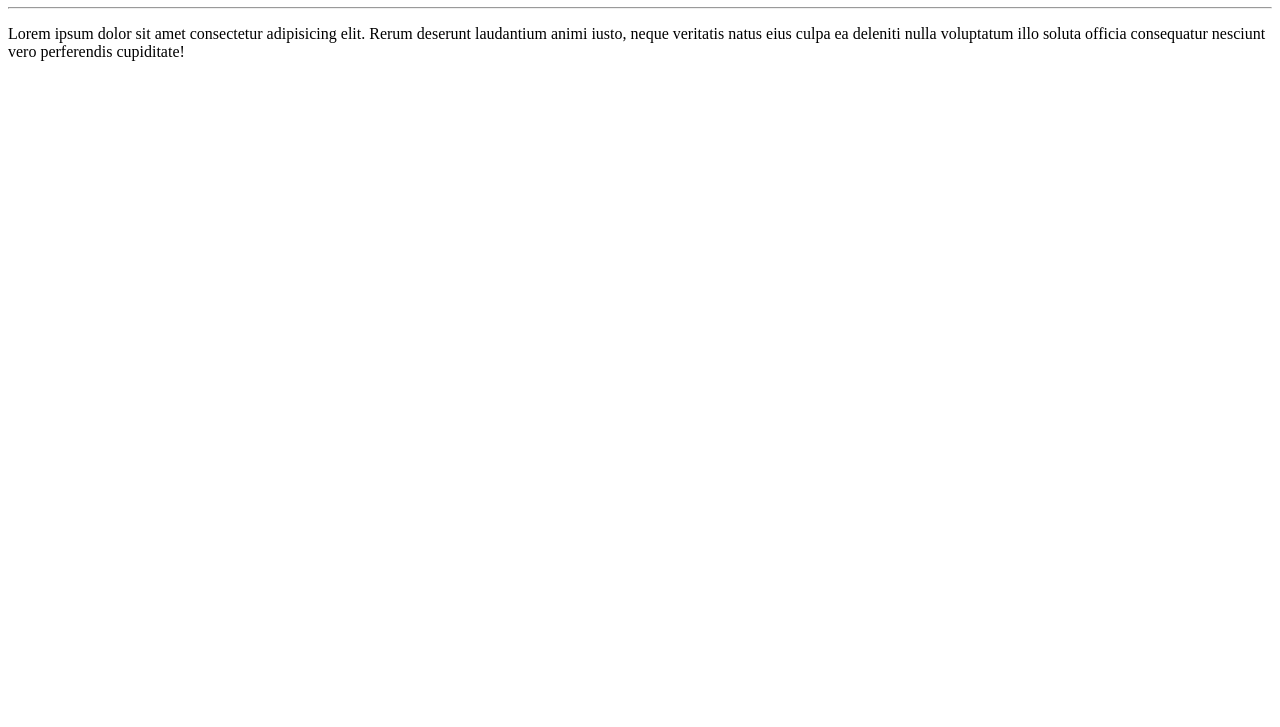
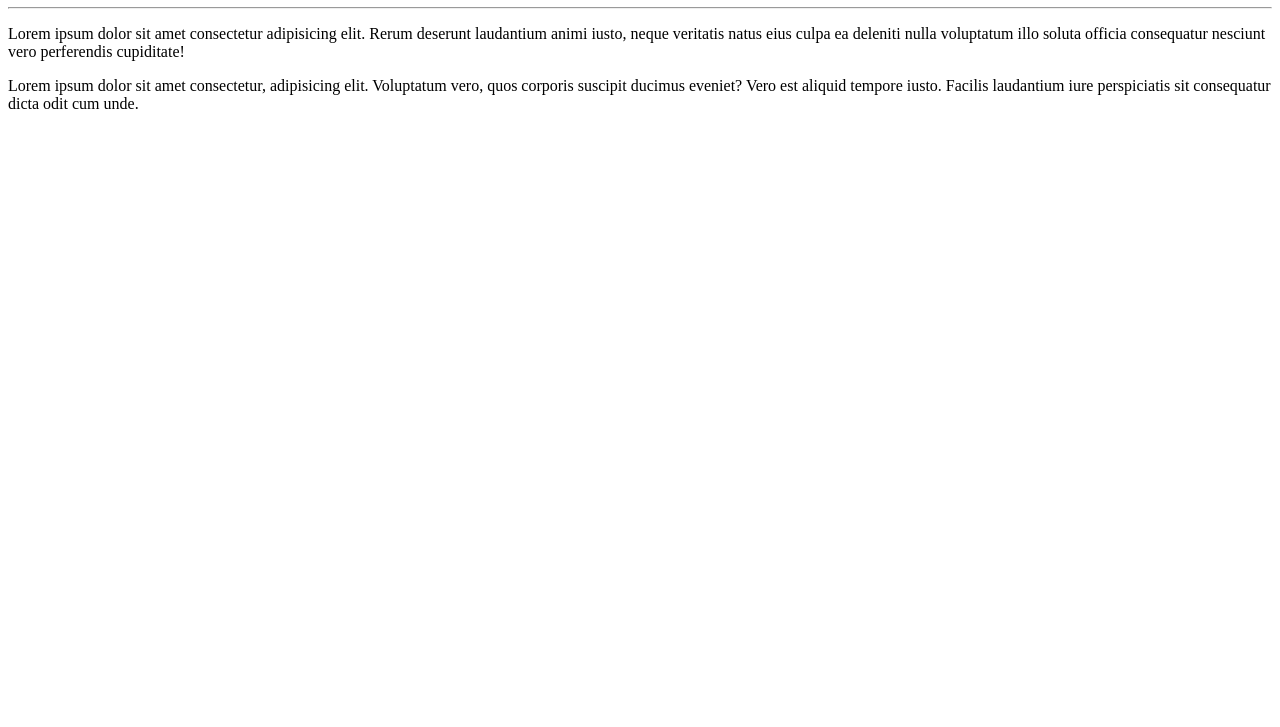
Before and after one commit to Marcelosoaresdev/Ola-Mundo, a plain HTML site: page site-exemplo/index.html in a window 1280 px wide. Shown: the part 73-800 px from the top of the page. Drawn offline with Linux system fonts and the light colour scheme.

Commit message:
Adicionei um parágrafo

```diff
--- a/site-exemplo/index.html
+++ b/site-exemplo/index.html
@@ -9,5 +9,6 @@
     <h1>Olá, Mundo!</h1>
     <hr>
     <p>Lorem ipsum dolor sit amet consectetur adipisicing elit. Rerum deserunt laudantium animi iusto, neque veritatis natus eius culpa ea deleniti nulla voluptatum illo soluta officia consequatur nesciunt vero perferendis cupiditate!</p>
+    <p>Lorem ipsum dolor sit amet consectetur, adipisicing elit. Voluptatum vero, quos corporis suscipit ducimus eveniet? Vero est aliquid tempore iusto. Facilis laudantium iure perspiciatis sit consequatur dicta odit cum unde.</p>
 </body>
 </html>
```
